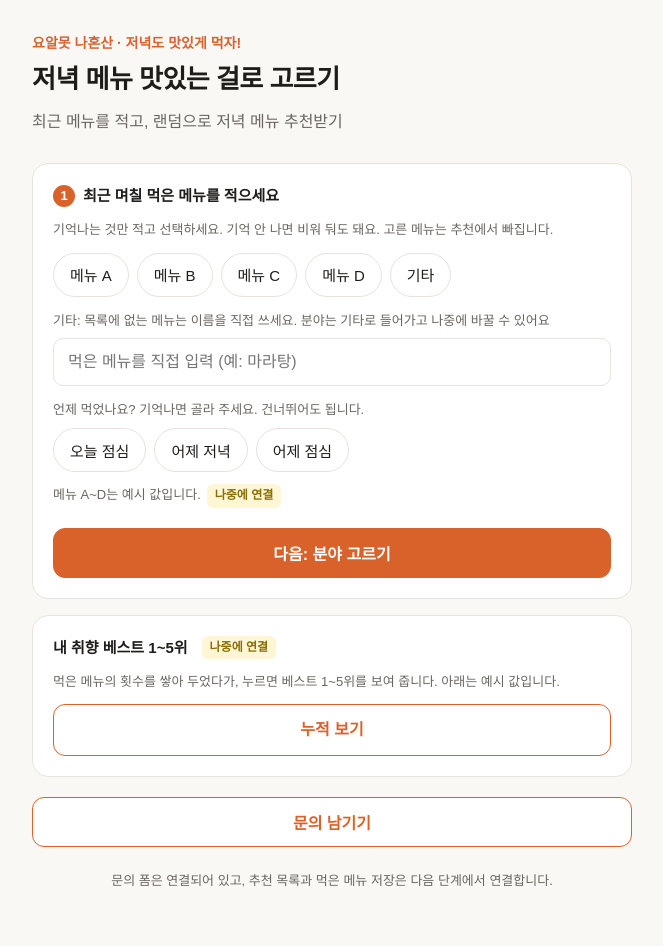
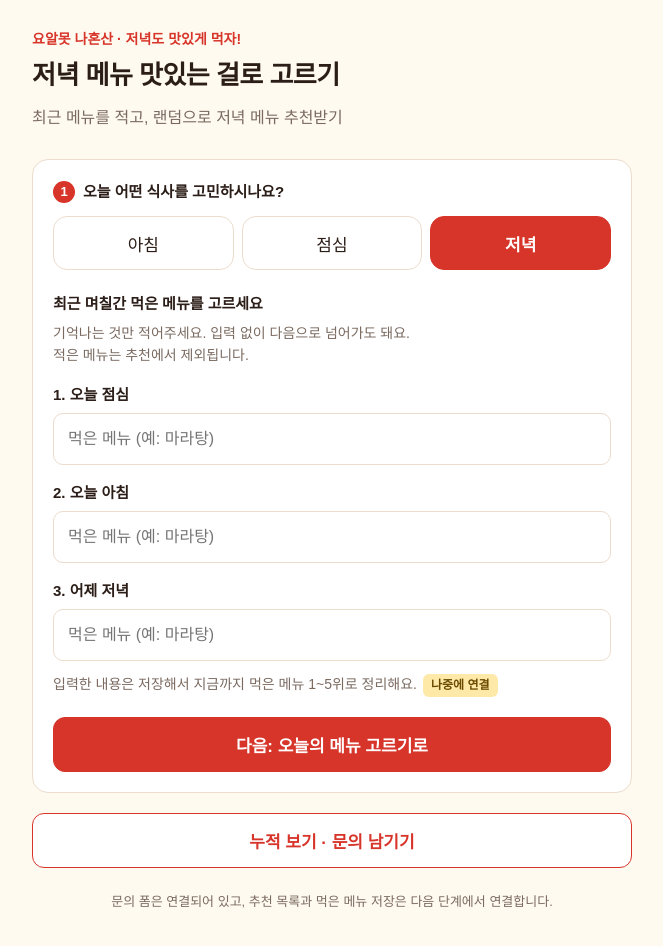
Before and after one commit to yoon-system/Eatpick, a plain HTML site: page index.html in a window 1280 px wide. Shown: the whole page, without its empty margins (308-971 px from the left). Drawn offline with Linux system fonts and the light colour scheme.

Commit message:
Add files via upload

```diff
--- a/index.html
+++ b/index.html
@@ -2,19 +2,20 @@
 <html lang="ko">
 <head>
 <meta charset="UTF-8">
-<meta name="viewport" content="width=device-width, initial-scale=1">
+<meta name="viewport" content="width=device-width, initial-scale=1, viewport-fit=cover">
+<meta name="theme-color" content="#fffaf0">
 <title>요알못 나혼산 · 저녁 메뉴 정하기</title>
 <style>
   :root {
-    --bg: #faf8f5;
+    --bg: #fffaf0;
     --card: #ffffff;
-    --ink: #1f1d1a;
-    --sub: #6b665f;
-    --line: #e8e3da;
-    --accent: #d9622b;
-    --accent-soft: #fbece3;
-    --todo: #8a6d00;
-    --todo-bg: #fff6d6;
+    --ink: #2b1d17;
+    --sub: #7a6a60;
+    --line: #ebdccb;
+    --accent: #d7342a;
+    --accent-soft: #fde6df;
+    --todo: #6b4a00;
+    --todo-bg: #ffe9a8;
   }
   * { box-sizing: border-box; }
   body {
@@ -24,8 +25,12 @@
     font-family: "Pretendard", "Apple SD Gothic Neo", "Noto Sans KR", "Malgun Gothic", sans-serif;
     line-height: 1.6;
     -webkit-text-size-adjust: 100%;
+    -webkit-tap-highlight-color: rgba(215, 52, 42, .15);
+    overflow-wrap: anywhere;
+    word-break: keep-all;
   }
-  main { max-width: 640px; margin: 0 auto; padding: 32px 20px 64px; }
+  button, input, select, textarea { touch-action: manipulation; }
+  main { max-width: 640px; margin: 0 auto; padding: 28px 20px calc(48px + env(safe-area-inset-bottom)); }
   .eyebrow { font-size: 14px; color: var(--accent); font-weight: 700; margin: 0 0 8px; }
   h1 { font-size: 26px; line-height: 1.35; margin: 0 0 12px; letter-spacing: -0.02em; }
   .lead { color: var(--sub); margin: 0 0 28px; font-size: 16px; }
@@ -33,10 +38,10 @@
   h2 { font-size: 15px; margin: 0 0 12px; display: flex; align-items: center; gap: 8px; }
   .num { display: inline-flex; width: 22px; height: 22px; border-radius: 50%; background: var(--accent); color: #fff; font-size: 13px; align-items: center; justify-content: center; flex: none; }
   p { margin: 0 0 8px; }
-  .hint { font-size: 13px; color: var(--sub); }
+  .hint { font-size: 14px; color: var(--sub); }
   .chips, .cats { display: flex; flex-wrap: wrap; gap: 8px; margin-top: 12px; }
-  .chip { border: 1px solid var(--line); background: #fff; border-radius: 999px; padding: 10px 16px; font-size: 15px; font-family: inherit; color: var(--ink); min-height: 44px; }
-  .cat { border: 1.5px solid var(--accent); background: #fff; color: var(--accent); border-radius: 12px; padding: 12px 18px; font-size: 16px; font-weight: 700; font-family: inherit; min-height: 48px; flex: 1 1 calc(50% - 8px); }
+  .chip { border: 1px solid var(--line); background: #fff; border-radius: 999px; padding: 10px 16px; font-size: 15px; font-family: inherit; color: var(--ink); min-height: 48px; }
+  .cat { border: 1.5px solid var(--accent); background: #fff; color: var(--accent); border-radius: 12px; padding: 14px 18px; font-size: 17px; font-weight: 700; font-family: inherit; min-height: 54px; flex: 1 1 calc(50% - 8px); }
   .other { display: block; margin-top: 14px; font-size: 13px; color: var(--sub); }
   .other-input { width: 100%; margin-top: 6px; border: 1px solid var(--line); border-radius: 10px; padding: 12px 14px; font-size: 16px; font-family: inherit; color: var(--ink); background: #fff; min-height: 48px; }
   .other-input:focus { outline: 2px solid var(--accent); outline-offset: 1px; }
@@ -44,23 +49,27 @@
   .picks li { background: #fff; border: 1px solid var(--line); border-radius: 12px; padding: 12px; text-align: center; font-size: 15px; }
   .picks .emoji { display: block; font-size: 28px; line-height: 1.3; }
   .actions { display: flex; flex-wrap: wrap; gap: 8px; margin-top: 14px; }
-  .btn { flex: 1 1 calc(50% - 8px); border-radius: 12px; padding: 12px 18px; font-size: 16px; font-weight: 700; font-family: inherit; min-height: 48px; cursor: pointer; }
+  .btn { flex: 1 1 calc(50% - 8px); border-radius: 12px; padding: 14px 18px; font-size: 17px; font-weight: 700; font-family: inherit; min-height: 54px; cursor: pointer; }
   .btn-ghost { border: 1.5px solid var(--accent); background: #fff; color: var(--accent); }
   .btn-main { border: 1.5px solid var(--accent); background: var(--accent); color: #fff; }
   details.stats { margin-top: 12px; }
-  details.stats summary { list-style: none; cursor: pointer; border: 1.5px solid var(--accent); color: var(--accent); background: #fff; border-radius: 12px; padding: 12px 18px; font-size: 16px; font-weight: 700; min-height: 48px; text-align: center; }
+  details.stats summary { list-style: none; cursor: pointer; border: 1.5px solid var(--accent); color: var(--accent); background: #fff; border-radius: 12px; padding: 14px 18px; font-size: 17px; font-weight: 700; min-height: 54px; text-align: center; }
   details.stats summary::-webkit-details-marker { display: none; }
   .move { display: flex; align-items: center; justify-content: space-between; gap: 12px; margin-top: 12px; padding: 10px 12px; border: 1px solid var(--line); border-radius: 12px; }
   .move select { border: 1px solid var(--line); border-radius: 10px; padding: 10px 12px; font-size: 16px; font-family: inherit; background: #fff; min-height: 44px; }
-  .field { display: block; margin-top: 14px; font-size: 14px; font-weight: 600; }
-  .field select, .field input, .field textarea { display: block; width: 100%; margin-top: 6px; border: 1px solid var(--line); border-radius: 10px; padding: 12px 14px; font-size: 16px; font-family: inherit; font-weight: 400; color: var(--ink); background: #fff; min-height: 48px; }
+  .field { display: block; margin-top: 16px; font-size: 15px; font-weight: 600; }
+  .field select, .field input, .field textarea { display: block; width: 100%; margin-top: 6px; border: 1px solid var(--line); border-radius: 10px; padding: 14px 14px; font-size: 16px; font-family: inherit; font-weight: 400; color: var(--ink); background: #fff; min-height: 52px; }
   .field textarea { min-height: 112px; resize: vertical; }
   .field select:focus, .field input:focus, .field textarea:focus { outline: 2px solid var(--accent); outline-offset: 1px; }
   .hp { position: absolute; left: -9999px; width: 1px; height: 1px; overflow: hidden; }
-  .form-msg { margin: 12px 0 0; font-size: 14px; min-height: 22px; }
+  .form-msg { margin: 12px 0 0; font-size: 15px; min-height: 22px; }
   .form-msg.ok { color: #1f7a3d; font-weight: 700; }
   .form-msg.err { color: #b3261e; font-weight: 700; }
   .btn:disabled { opacity: .6; cursor: default; }
+  .chip[aria-pressed="true"] { background: var(--accent); border-color: var(--accent); color: #fff; font-weight: 700; }
+  .meal-chips { display: grid; grid-template-columns: repeat(3, 1fr); gap: 8px; }
+  .meal-chips .chip { padding: 12px 8px; font-size: 17px; min-height: 54px; border-radius: 14px; }
+  .sub-title { font-size: 15px; font-weight: 700; margin: 22px 0 6px; }
   [hidden] { display: none !important; }
   .badge { display: inline-block; font-size: 12px; font-weight: 700; color: var(--todo); background: var(--todo-bg); border-radius: 6px; padding: 2px 8px; margin-left: 6px; vertical-align: middle; }
   .result { background: var(--accent-soft); border-radius: 12px; padding: 14px 16px; margin-top: 12px; }
@@ -69,8 +78,14 @@
   ol.rank li { margin-bottom: 4px; }
   footer { text-align: center; font-size: 13px; color: var(--sub); margin-top: 24px; }
   @media (max-width: 420px) {
-    h1 { font-size: 23px; }
-    main { padding: 24px 16px 48px; }
+    h1 { font-size: 24px; }
+    main { padding: 20px 14px calc(40px + env(safe-area-inset-bottom)); }
+    section { padding: 18px 16px; border-radius: 14px; }
+    .cat { flex: 1 1 calc(50% - 8px); }
+  }
+  @media (max-width: 340px) {
+    .picks { grid-template-columns: 1fr; }
+    .btn { flex: 1 1 100%; }
   }
 </style>
 </head>
@@ -82,29 +97,30 @@
   <p class="lead">최근 메뉴를 적고, 랜덤으로 저녁 메뉴 추천받기</p>
 
   <section id="step1" class="step" aria-labelledby="s1">
-    <h2 id="s1"><span class="num">1</span>최근 며칠 먹은 메뉴를 적으세요</h2>
-    <p class="hint">기억나는 것만 적고 선택하세요. 기억 안 나면 비워 둬도 돼요. 고른 메뉴는 추천에서 빠집니다.</p>
-    <div class="chips">
-      <button class="chip" type="button">메뉴 A</button>
-      <button class="chip" type="button">메뉴 B</button>
-      <button class="chip" type="button">메뉴 C</button>
-      <button class="chip" type="button">메뉴 D</button>
-      <button class="chip" type="button">기타</button>
+    <h2 id="s1"><span class="num">1</span>오늘 어떤 식사를 고민하시나요?</h2>
+    <div class="chips meal-chips" id="meal-chips" role="group" aria-label="고민하는 식사" style="margin-top:0">
+      <button class="chip" type="button" data-meal="아침" aria-pressed="false">아침</button>
+      <button class="chip" type="button" data-meal="점심" aria-pressed="false">점심</button>
+      <button class="chip" type="button" data-meal="저녁" aria-pressed="true">저녁</button>
     </div>
-    <label class="other" for="other-menu">기타: 목록에 없는 메뉴는 이름을 직접 쓰세요. 분야는 기타로 들어가고 나중에 바꿀 수 있어요</label>
-    <input id="other-menu" class="other-input" type="text" placeholder="먹은 메뉴를 직접 입력 (예: 마라탕)">
-    <p class="hint" style="margin-top:14px">언제 먹었나요? 기억나면 골라 주세요. 건너뛰어도 됩니다.</p>
-    <div class="chips" style="margin-top:6px">
-      <button class="chip" type="button">오늘 점심</button>
-      <button class="chip" type="button">어제 저녁</button>
-      <button class="chip" type="button">어제 점심</button>
-    </div>
-    <p class="hint" style="margin-top:12px">메뉴 A~D는 예시 값입니다.<span class="badge">나중에 연결</span></p>
-    <button class="btn btn-main" type="button" data-go="1" style="width:100%;margin-top:12px">다음: 분야 고르기</button>
+
+    <p class="sub-title">최근 며칠간 먹은 메뉴를 고르세요</p>
+    <p class="hint">기억나는 것만 적어주세요. 입력 없이 다음으로 넘어가도 돼요.<br>적은 메뉴는 추천에서 제외됩니다.</p>
+    <label class="field"><span class="slot-label" data-slot="0">1. 오늘 점심</span>
+      <input type="text" maxlength="50" placeholder="먹은 메뉴 (예: 마라탕)" autocomplete="off" enterkeyhint="next">
+    </label>
+    <label class="field"><span class="slot-label" data-slot="1">2. 오늘 아침</span>
+      <input type="text" maxlength="50" placeholder="먹은 메뉴 (예: 마라탕)" autocomplete="off" enterkeyhint="next">
+    </label>
+    <label class="field"><span class="slot-label" data-slot="2">3. 어제 저녁</span>
+      <input type="text" maxlength="50" placeholder="먹은 메뉴 (예: 마라탕)" autocomplete="off" enterkeyhint="next">
+    </label>
+    <p class="hint" style="margin-top:12px">입력한 내용은 저장해서 지금까지 먹은 메뉴 1~5위로 정리해요.<span class="badge">나중에 연결</span></p>
+    <button id="next1" class="btn btn-main" type="button" data-go="1" style="width:100%;margin-top:12px">다음: 오늘의 메뉴 고르기로</button>
   </section>
 
   <section id="step2" class="step" aria-labelledby="s2" hidden>
-    <h2 id="s2"><span class="num">2</span>오늘 땡기는 분야를 누르세요</h2>
+    <h2 id="s2"><span class="num">2</span>지금 땡기는 분야를 누르세요</h2>
     <div class="cats">
       <button class="cat" type="button" data-go="2">한식</button>
       <button class="cat" type="button" data-go="2">양식</button>
@@ -122,13 +138,13 @@
           <option>기타</option><option>한식</option><option>양식</option><option>일식</option><option>중식</option><option>분식</option>
         </select>
       </div>
-      <p class="hint" style="margin-top:8px">직접 추가한 메뉴는 처음에 기타에 들어갑니다. 아래는 예시 값입니다.<span class="badge">나중에 연결</span></p>
+      <p class="hint" style="margin-top:8px">1번에 적은 메뉴 중 목록에 없는 메뉴는 처음에 기타에 들어갑니다. 아래는 예시 값입니다.<span class="badge">나중에 연결</span></p>
     </details>
     <button class="btn btn-ghost" type="button" data-go="0" style="width:100%;margin-top:12px">← 이전: 먹은 메뉴 적기</button>
   </section>
 
   <section id="step3" class="step" aria-labelledby="s3" hidden>
-    <h2 id="s3"><span class="num">3</span>먹은 메뉴를 뺀 저녁 메뉴 4개를 추천합니다</h2>
+    <h2 id="s3"><span class="num">3</span><span>먹은 메뉴를 뺀 <span class="meal-word">저녁</span> 메뉴 4개를 추천합니다</span></h2>
     <div class="result">
       <strong>추천 메뉴 (예시)</strong><span class="badge">나중에 연결</span>
       <p class="hint" style="margin-top:6px">분야별 추천 메뉴 목록이 연결되면 랜덤으로 4개가 나옵니다.</p>
@@ -143,15 +159,23 @@
       <button class="btn btn-ghost" type="button">다시 뽑기</button>
       <button class="btn btn-main" type="button">이걸로 정했어요</button>
     </div>
-    <p class="hint" style="margin-top:12px">원하는 메뉴가 없으면 다시 뽑습니다. 이전에 나온 메뉴가 더 마음에 들면 1번의 기타에 쓰고 선택하세요.</p>
+    <p class="hint" style="margin-top:12px">원하는 메뉴가 없으면 다시 뽑습니다.</p>
     <button class="btn btn-ghost" type="button" data-go="1" style="width:100%;margin-top:4px">← 분야 다시 고르기</button>
   </section>
 
+  <button id="open-more" class="btn btn-ghost" type="button" data-view="more" style="width:100%;margin-top:4px">누적 보기 · 문의 남기기</button>
+  <footer>문의 폼은 연결되어 있고, 추천 목록과 먹은 메뉴 저장은 다음 단계에서 연결합니다.</footer>
+</div>
+
+<div id="more-view" hidden>
+  <button class="btn btn-ghost" type="button" data-view="home" style="width:100%;margin-bottom:16px">← 돌아가기</button>
   <section aria-labelledby="s4">
-    <h2 id="s4">내 취향 베스트 1~5위<span class="badge">나중에 연결</span></h2>
-    <p class="hint">먹은 메뉴의 횟수를 쌓아 두었다가, 누르면 베스트 1~5위를 보여 줍니다. 아래는 예시 값입니다.</p>
+    <h2 id="s4">내 취향 누적 보기<span class="badge">나중에 연결</span></h2>
+    <p class="hint">아래는 예시 값입니다. 저장이 연결되면 실제 기록으로 채워집니다.</p>
     <details class="stats">
       <summary>누적 보기</summary>
+      <p class="sub-title">지금까지 먹은 메뉴 1~5위</p>
+      <p class="hint">1번에 입력한 메뉴를 저장해서 모은 순위예요.</p>
       <ol class="rank">
         <li>메뉴 A (예시)</li>
         <li>메뉴 B (예시)</li>
@@ -159,15 +183,18 @@
         <li>메뉴 D (예시)</li>
         <li>메뉴 E (예시)</li>
       </ol>
+      <p class="sub-title">추천받아 선택한 메뉴 1~5위</p>
+      <p class="hint">"이걸로 정했어요"로 고른 메뉴의 순위예요.</p>
+      <ol class="rank">
+        <li>메뉴 F (예시)</li>
+        <li>메뉴 G (예시)</li>
+        <li>메뉴 H (예시)</li>
+        <li>메뉴 I (예시)</li>
+        <li>메뉴 J (예시)</li>
+      </ol>
     </details>
   </section>
 
-  <button id="open-inquiry" class="btn btn-ghost" type="button" data-view="inquiry" style="width:100%;margin-top:4px">문의 남기기</button>
-  <footer>문의 폼은 연결되어 있고, 추천 목록과 먹은 메뉴 저장은 다음 단계에서 연결합니다.</footer>
-</div>
-
-<div id="inquiry-view" hidden>
-  <button class="btn btn-ghost" type="button" data-view="home" style="width:100%;margin-bottom:16px">← 돌아가기</button>
   <section aria-labelledby="s6">
     <h2 id="s6">문의 남기기</h2>
     <p class="hint">메뉴 추가 요청, 오류·불편 신고, 의견·후기를 남겨 주세요. 모든 칸은 비워 둬도 되지만 한 칸은 채워야 보낼 수 있어요. 답장은 드리지 않아요.</p>
@@ -232,11 +259,29 @@
     steps.forEach(function (el, i) { el.hidden = (i !== n); });
     window.scrollTo(0, 0);
   }
+  var MEALS = { // 고른 끼니 기준으로 직전 3끼
+    '아침': ['어제 저녁', '어제 점심', '어제 아침'],
+    '점심': ['오늘 아침', '어제 저녁', '어제 점심'],
+    '저녁': ['오늘 점심', '오늘 아침', '어제 저녁']
+  };
+  var mealBtns = document.querySelectorAll('[data-meal]');
+  function setMeal(meal) {
+    mealBtns.forEach(function (b) { b.setAttribute('aria-pressed', String(b.getAttribute('data-meal') === meal)); });
+    document.querySelectorAll('.slot-label').forEach(function (el, i) {
+      el.textContent = (i + 1) + '. ' + MEALS[meal][i];
+      el.parentNode.querySelector('input').value = ''; // 끼니가 바뀌면 직전 3끼도 달라지므로 비움
+    });
+    document.querySelectorAll('.meal-word').forEach(function (el) { el.textContent = meal; });
+  }
+  mealBtns.forEach(function (b) {
+    b.addEventListener('click', function () { setMeal(b.getAttribute('data-meal')); });
+  });
+  setMeal('저녁');
   var home = document.getElementById('home');
-  var inquiry = document.getElementById('inquiry-view');
-  function showView(name) { // 첫 화면과 문의 화면 전환
+  var more = document.getElementById('more-view');
+  function showView(name) { // 첫 화면과 두 번째 페이지 전환
     home.hidden = (name !== 'home');
-    inquiry.hidden = (name !== 'inquiry');
+    more.hidden = (name !== 'more');
     window.scrollTo(0, 0);
   }
   document.querySelectorAll('[data-view]').forEach(function (b) {
```
Also changed, not shown: 1 other file.
